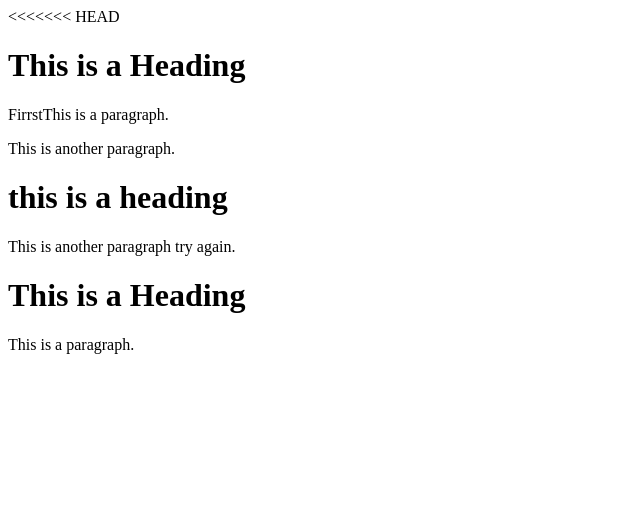
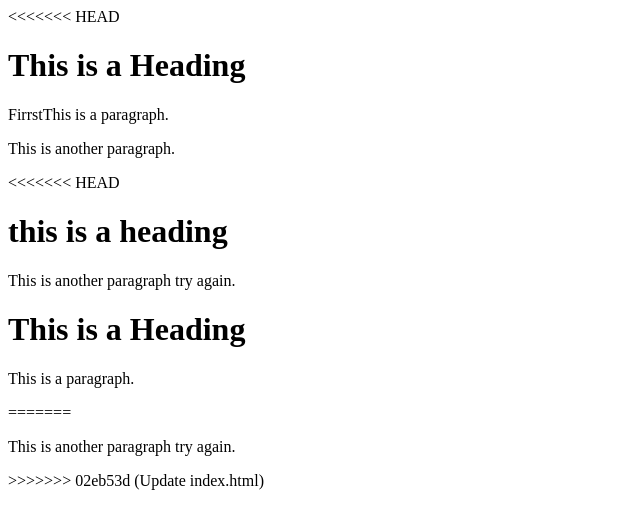
Before and after one commit to Diarmuid-M/learning-git, a plain HTML site: page index.html in a window 1280 px wide. Shown: the whole page, without its empty margins (0-640 px from the left). Drawn offline with Linux system fonts and the light colour scheme.

Commit message:
Update index.html

```diff
--- a/index.html
+++ b/index.html
@@ -8,11 +8,15 @@
     <h1>This is a Heading</h1>
     <p> FirrstThis is a paragraph.</p>
     <p>This is another paragraph.</p>
+<<<<<<< HEAD
     <h1> this is a heading </h1>
     <p>This is another paragraph try again.</p>
     <h1>This is a Heading</h1>
     <p>This is a paragraph.</p>
 
 
+=======
+    <p>This is another paragraph try again.</p>
+>>>>>>> 02eb53d (Update index.html)
 </body>
 </html>
```
